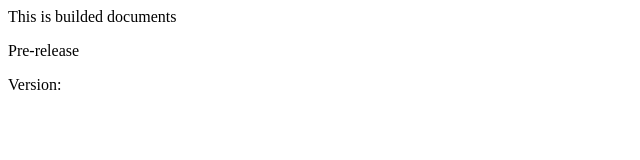
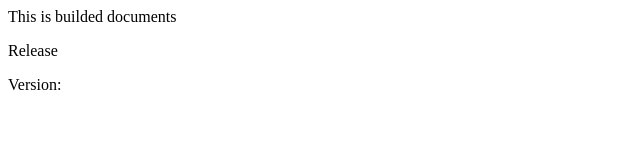
Before and after one commit to AlexKVal/es6-prototype-proj, a website built with webpack: page docs/index.template.html in a window 1280 px wide. Shown: the full height of the page, 0-640 px from the left. Built offline with nearby package versions, Linux system fonts and the light colour scheme.

Commit message:
[changed] And this has to be Release

```diff
--- a/docs/index.template.html
+++ b/docs/index.template.html
@@ -5,7 +5,7 @@
 </head>
 <body>
   <p>This is builded documents</p>
-  <p>Pre-release</p>
+  <p>Release</p>
   <p>Version: <%= pkg.version %></p>
 </body>
 </html>
```
